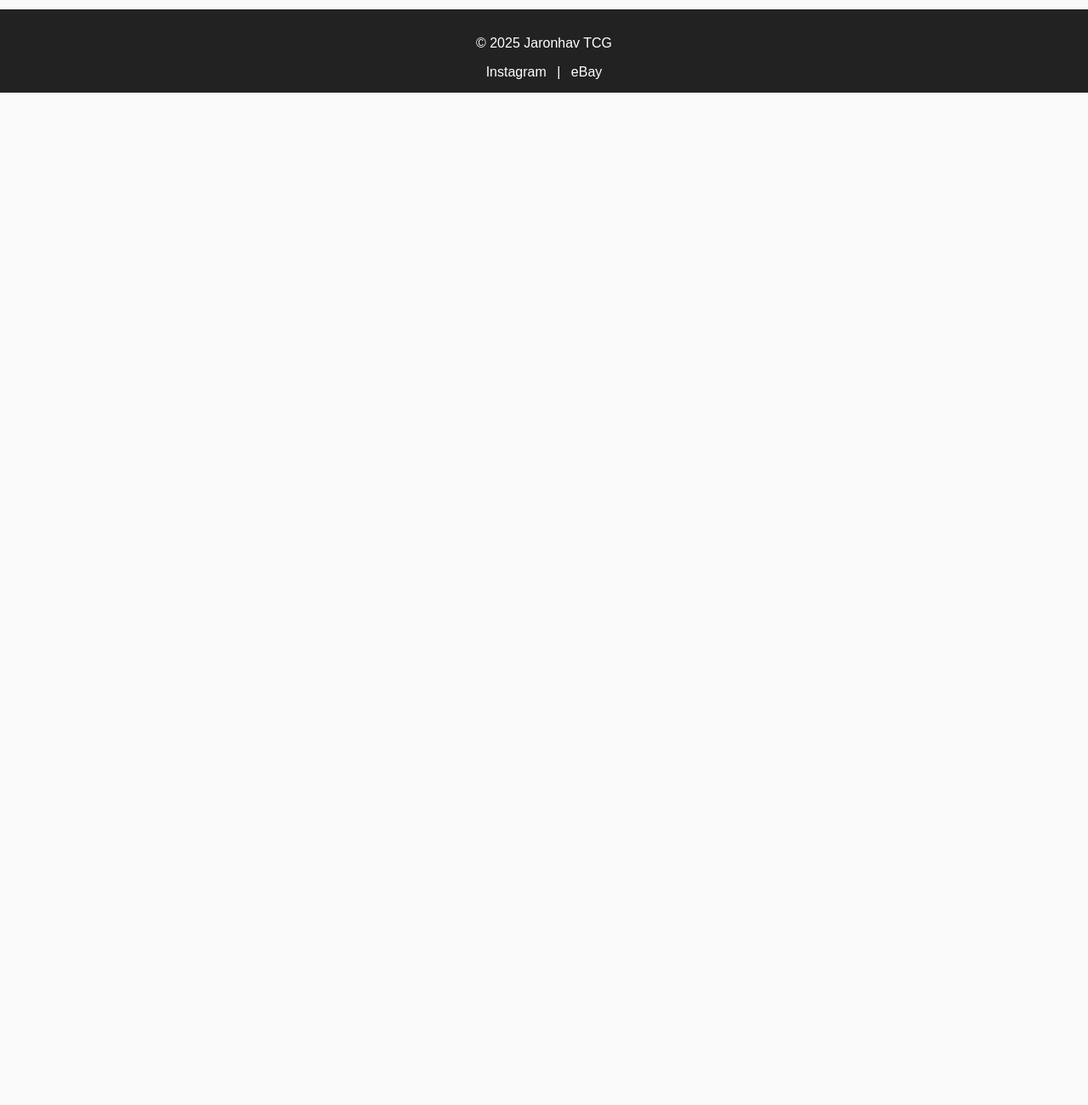
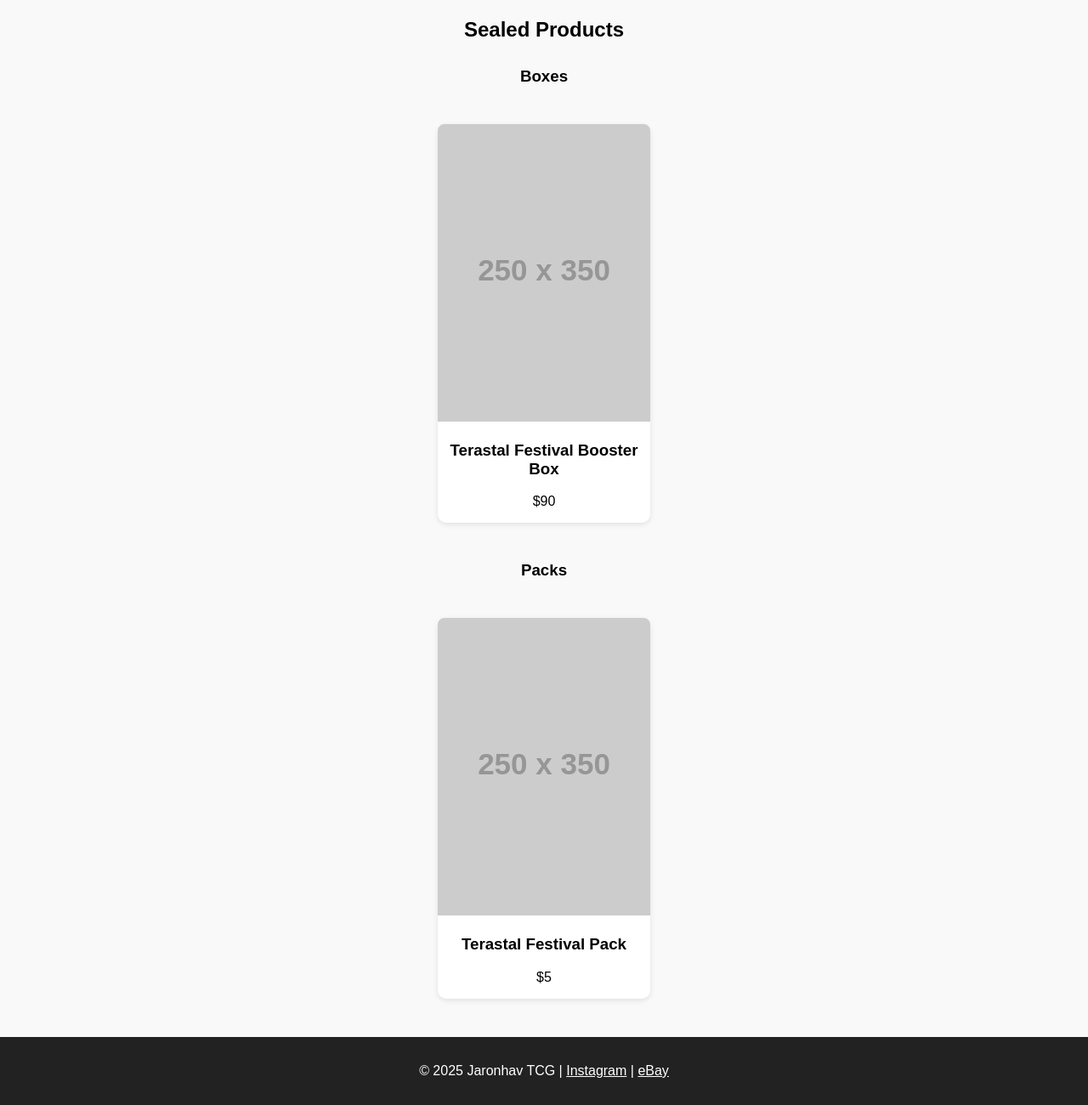
Before and after one commit to Jaronhav/jaronhav-tcg, a plain HTML site: page index.html in a window 1280 px wide. Shown: the part 912-2212 px from the top of the page at 85% size. Before the commit the page ends 1021 px from the top, so only its background shows below. Drawn offline with Linux system fonts and the light colour scheme; placeholder pictures from the web are drawn by us.

Commit message:
Update index.html

```diff
--- a/index.html
+++ b/index.html
@@ -75,30 +75,11 @@
       border-radius: 8px 8px 0 0;
     }
 
-    .card a {
-      color: black;
-      text-decoration: none;
-    }
-
     footer {
       background-color: #222;
       color: white;
       padding: 15px 0;
       margin-top: 30px;
-    }
-
-    .socials-footer {
-      margin-top: 10px;
-    }
-
-    .socials-footer a {
-      color: white;
-      text-decoration: none;
-      margin: 0 8px;
-    }
-
-    .socials-footer a:hover {
-      text-decoration: underline;
     }
   </style>
 </head>
@@ -113,16 +94,16 @@
     </div>
   </header>
 
+  <!-- Graded Cards Section -->
   <h2 class="section-title">Graded Cards</h2>
-
   <div class="card-container">
 
     <!-- Rayquaza VMAX -->
     <div class="card">
       <a href="rayquaza.html">
         <img src="https://i.ebayimg.com/images/g/1QMAAeSwgopo-yzE/s-l1600.webp" alt="CGC Pristine 10 Rayquaza VMAX JP">
-        <h3>CGC Pristine 10 Rayquaza VMAX JP</h3>
       </a>
+      <h3>CGC Pristine 10 Rayquaza VMAX JP</h3>
       <p>$40</p>
     </div>
 
@@ -130,8 +111,8 @@
     <div class="card">
       <a href="latios.html">
         <img src="https://i.ebayimg.com/images/g/g0AAAeSwaQxo-yE0/s-l1600.webp" alt="CGC 8.5 Latios (French)">
-        <h3>CGC 8.5 Latios (French)</h3>
       </a>
+      <h3>CGC 8.5 Latios (French)</h3>
       <p>$40</p>
     </div>
 
@@ -139,8 +120,8 @@
     <div class="card">
       <a href="machamp.html">
         <img src="https://i.ebayimg.com/images/g/AEsAAeSwxyFo-4d7/s-l1600.webp" alt="CGC Pristine 10 Machamp VMAX">
-        <h3>CGC Pristine 10 Machamp VMAX</h3>
       </a>
+      <h3>CGC Pristine 10 Machamp VMAX</h3>
       <p>$36</p>
     </div>
 
@@ -148,8 +129,8 @@
     <div class="card">
       <a href="flareon.html">
         <img src="https://i.ebayimg.com/images/g/Eu0AAeSwipFo-4SB/s-l1600.webp" alt="CGC Pristine 10 Flareon JP">
-        <h3>CGC Pristine 10 Flareon JP</h3>
       </a>
+      <h3>CGC Pristine 10 Flareon JP</h3>
       <p>$30</p>
     </div>
 
@@ -157,8 +138,8 @@
     <div class="card">
       <a href="mesprit.html">
         <img src="https://i.ebayimg.com/images/g/AwcAAeSwyNdo-4X0/s-l1600.webp" alt="CGC Pristine 10 Mesprit AR">
-        <h3>CGC Pristine 10 Mesprit AR</h3>
       </a>
+      <h3>CGC Pristine 10 Mesprit AR</h3>
       <p>$30</p>
     </div>
 
@@ -166,8 +147,8 @@
     <div class="card">
       <a href="lechonk.html">
         <img src="https://i.ebayimg.com/images/g/DDcAAeSwGK5o-4mG/s-l1600.webp" alt="PSA 8 Lechonk IR">
-        <h3>PSA 8 Lechonk IR</h3>
       </a>
+      <h3>PSA 8 Lechonk IR</h3>
       <p>$15</p>
     </div>
 
@@ -175,19 +156,51 @@
     <div class="card">
       <a href="hitmontop.html">
         <img src="https://i.ebayimg.com/images/g/hcAAAeSwupZokEOk/s-l1600.webp" alt="CGC 10 Hitmontop">
-        <h3>CGC 10 Hitmontop</h3>
       </a>
+      <h3>CGC 10 Hitmontop</h3>
       <p>$30</p>
     </div>
 
   </div>
 
+  <!-- Sealed Products Section -->
+  <h2 class="section-title">Sealed Products</h2>
+
+  <!-- Boxes Subsection -->
+  <h3 style="margin-top:30px;">Boxes</h3>
+  <div class="card-container">
+
+    <!-- Terastal Festival Booster Box -->
+    <div class="card">
+      <a href="sealed-box-terastal.html">
+        <img src="https://via.placeholder.com/250x350?text=Terastal+Festival+Booster+Box" alt="Terastal Festival Booster Box">
+      </a>
+      <h3>Terastal Festival Booster Box</h3>
+      <p>$90</p>
+    </div>
+
+  </div>
+
+  <!-- Packs Subsection -->
+  <h3 style="margin-top:30px;">Packs</h3>
+  <div class="card-container">
+
+    <!-- Terastal Festival Pack -->
+    <div class="card">
+      <a href="sealed-pack-terastal.html">
+        <img src="https://via.placeholder.com/250x350?text=Terastal+Festival+Pack" alt="Terastal Festival Pack">
+      </a>
+      <h3>Terastal Festival Pack</h3>
+      <p>$5</p>
+    </div>
+
+  </div>
+
   <footer>
-    <p>&copy; 2025 Jaronhav TCG</p>
-    <div class="socials-footer">
-      <a href="https://www.instagram.com/jaronhav_tcg/" target="_blank">Instagram</a> |
-      <a href="https://www.ebay.com/usr/jaronhav" target="_blank">eBay</a>
-    </div>
+    <p>&copy; 2025 Jaronhav TCG |
+      <a href="https://www.instagram.com/jaronhav_tcg/" target="_blank" style="color:white;">Instagram</a> |
+      <a href="https://www.ebay.com/usr/jaronhav" target="_blank" style="color:white;">eBay</a>
+    </p>
   </footer>
 </body>
 </html>
```
